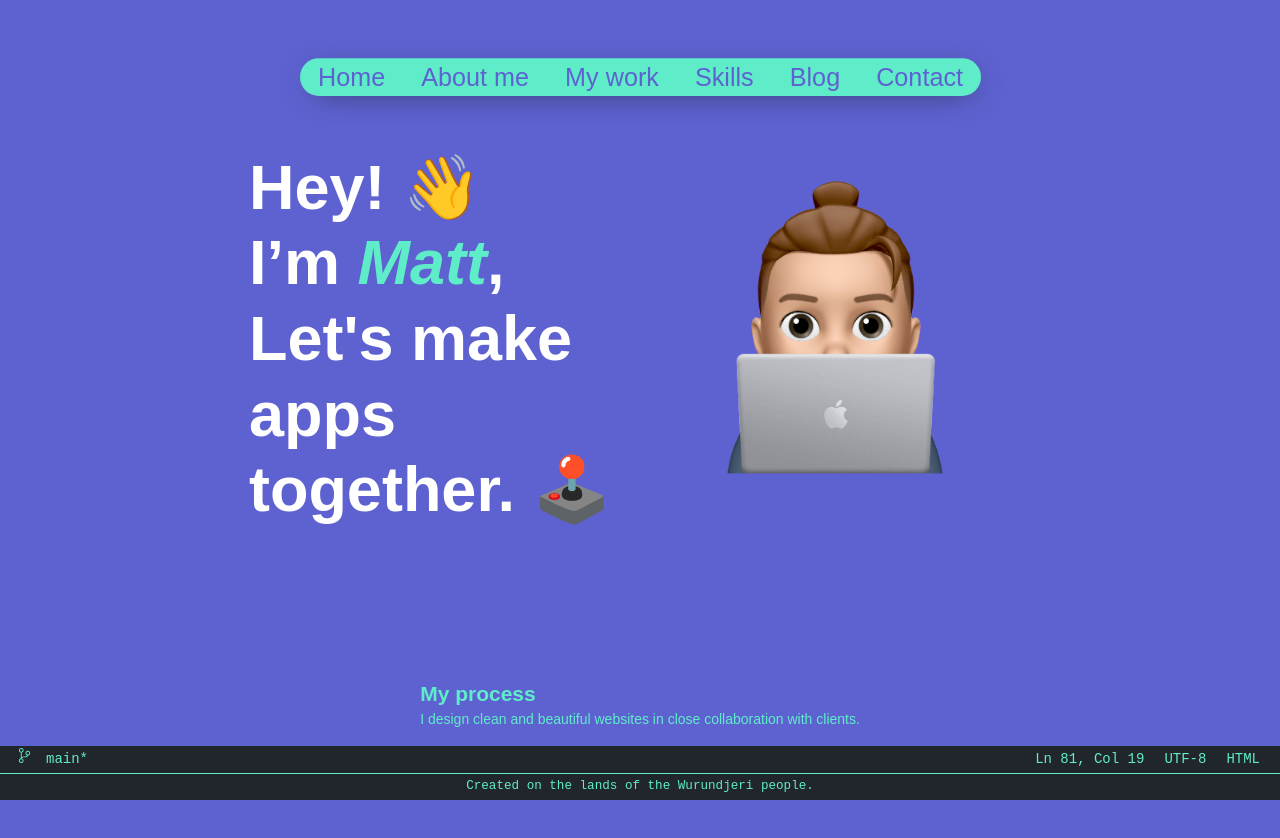
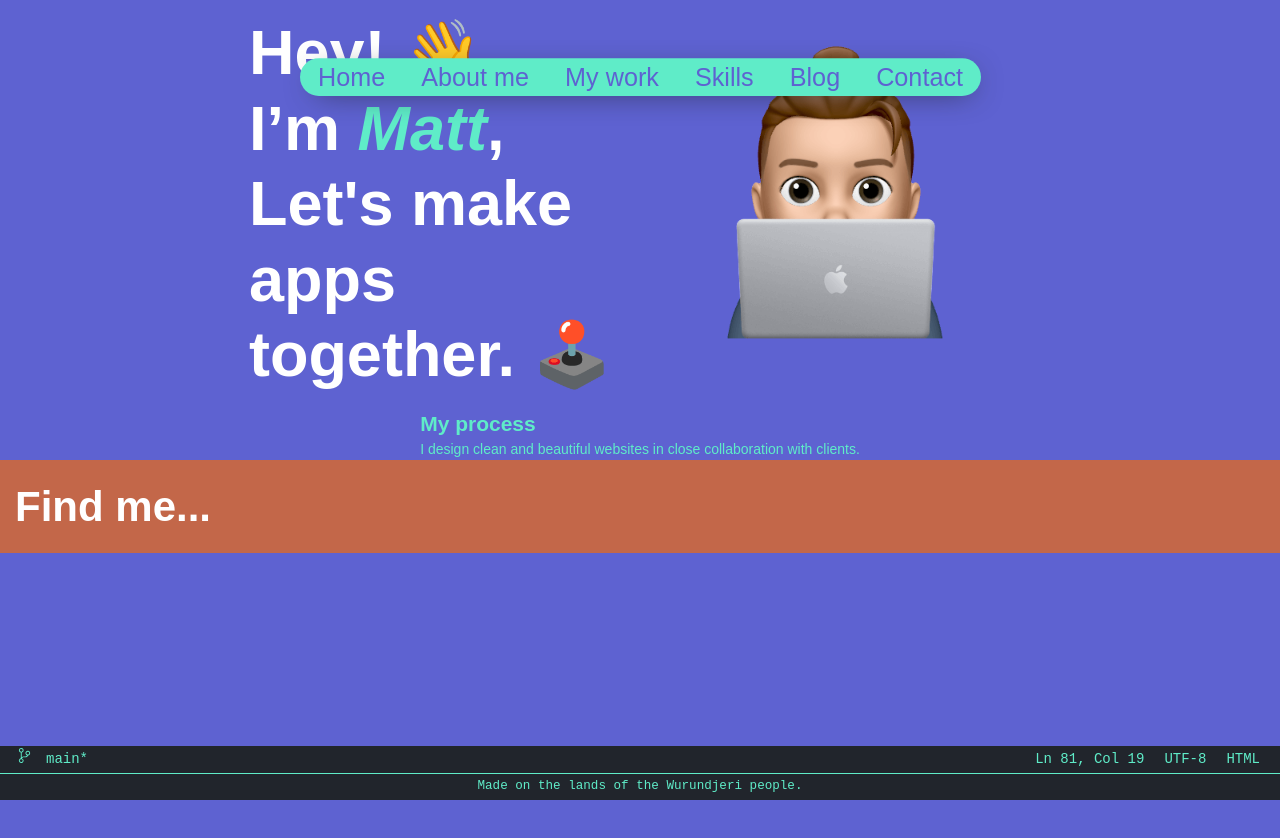
Before and after one commit to mjkgarrow/t1a2-portfolio, a plain HTML site: page index.html in a window 1280 px wide. After the commit the page ends 800 px from the top, so only its background shows below. Drawn offline with Linux system fonts and the light colour scheme.

Commit message:
added scrolling divs to home page

```diff
--- a/css/style.css
+++ b/css/style.css
@@ -54,8 +54,7 @@ body {
   color: var(--green);
   font-size: 14px;
   font-family: Arial, Helvetica, sans-serif;
-  /* height: 100%; */
-  height: 1000px;
+  block-size: fit-content;
   display: flex;
   flex-direction: column;
 }
@@ -369,6 +368,9 @@ h1 {
 
 .find-me {
   background-color: var(--highlight-red);
+  width: 100%;
+  height: fit-content;
+  flex: 1;
 }
 
 
--- a/index.html
+++ b/index.html
@@ -92,16 +92,6 @@
       </div>
     </section>
 
-    <!-- <section class="links">
-      <div class="projects-link">
-        <i class="fa-solid fa-arrow-right"></i>
-        <p><a href="">Check out my projects</a></p>
-      </div>
-      <div class="knowme-link">
-        <i class="fa-solid fa-arrow-right"></i>
-        <p><a href="">Wanna get to know me?</a></p>
-      </div>
-    </section> -->
     <section class="">
       <div>
         <h2>My process</h2>
@@ -109,7 +99,10 @@
         <p></p>
       </div>
     </section>
+
+
     <section class="find-me">
+      <h1>Find me...</h1>
 
     </section>
 
@@ -134,7 +127,7 @@
       </div>
     </div>
     <div class="acknowledgement">
-      <p>Created on the lands of the Wurundjeri people.</p>
+      <p>Made on the lands of the Wurundjeri people.</p>
     </div>
   </footer>
 
```
